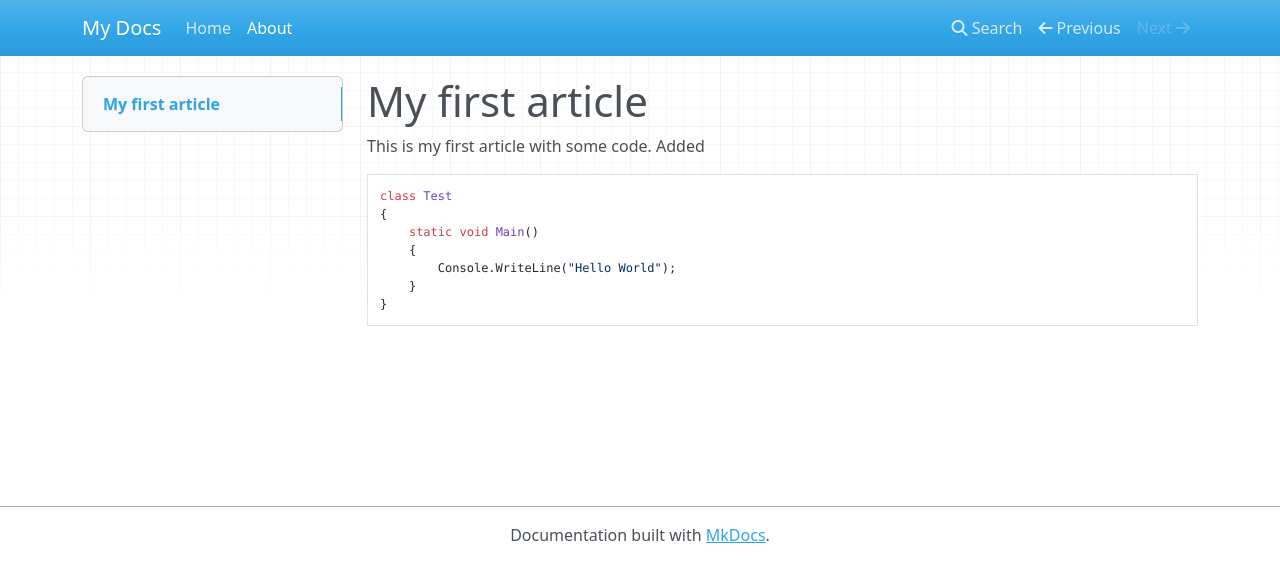
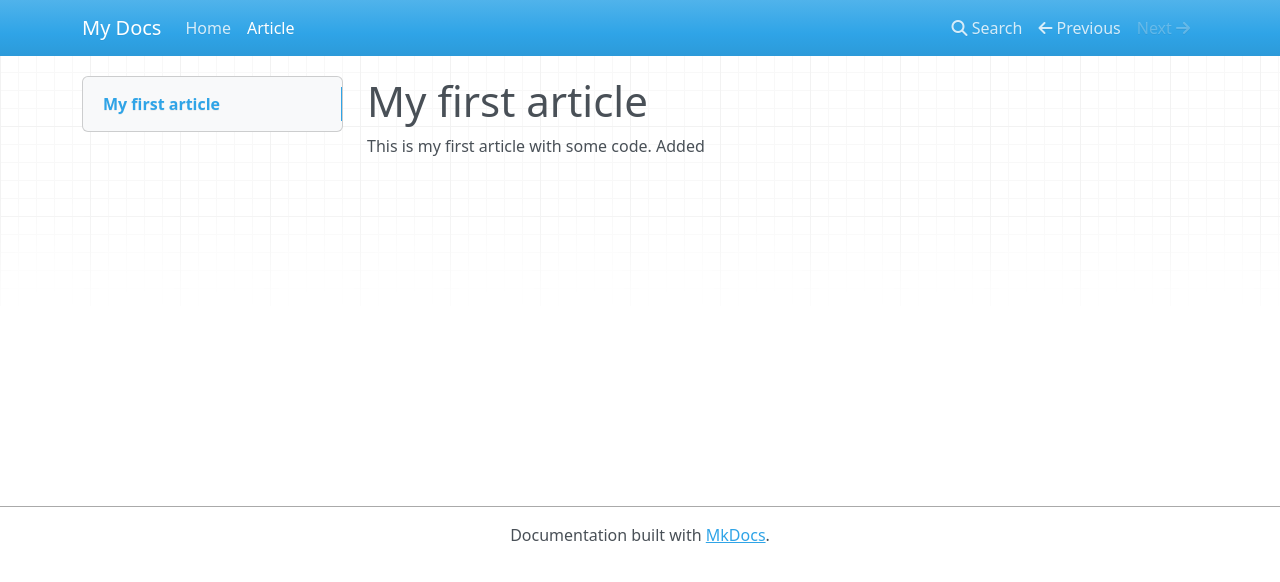
Before and after one commit to emanuelcohal/MKdocs, an MkDocs documentation site: the page built from docs/article.md, in a window 1280 px wide. Shown: the top 582 px of the page. Built offline with MkDocs 1.6.1, drawn with Linux system fonts in a browser that asks for light colours; nearby versions of some CDN libraries.

Commit message:
updated mkdocs

````diff
--- a/docs/article.md
+++ b/docs/article.md
@@ -1,13 +1,3 @@
 # My first article
 
 This is my first article with some code. Added
-
-```csharp
-class Test
-{
-    static void Main()
-    {
-        Console.WriteLine("Hello World");
-    }
-}
-```
--- a/mkdocs.yml
+++ b/mkdocs.yml
@@ -4,4 +4,4 @@ theme:
   name: mkdocs
 nav:
     - Home: index.md
-    - About: article.md
+    - Article: article.md
````
